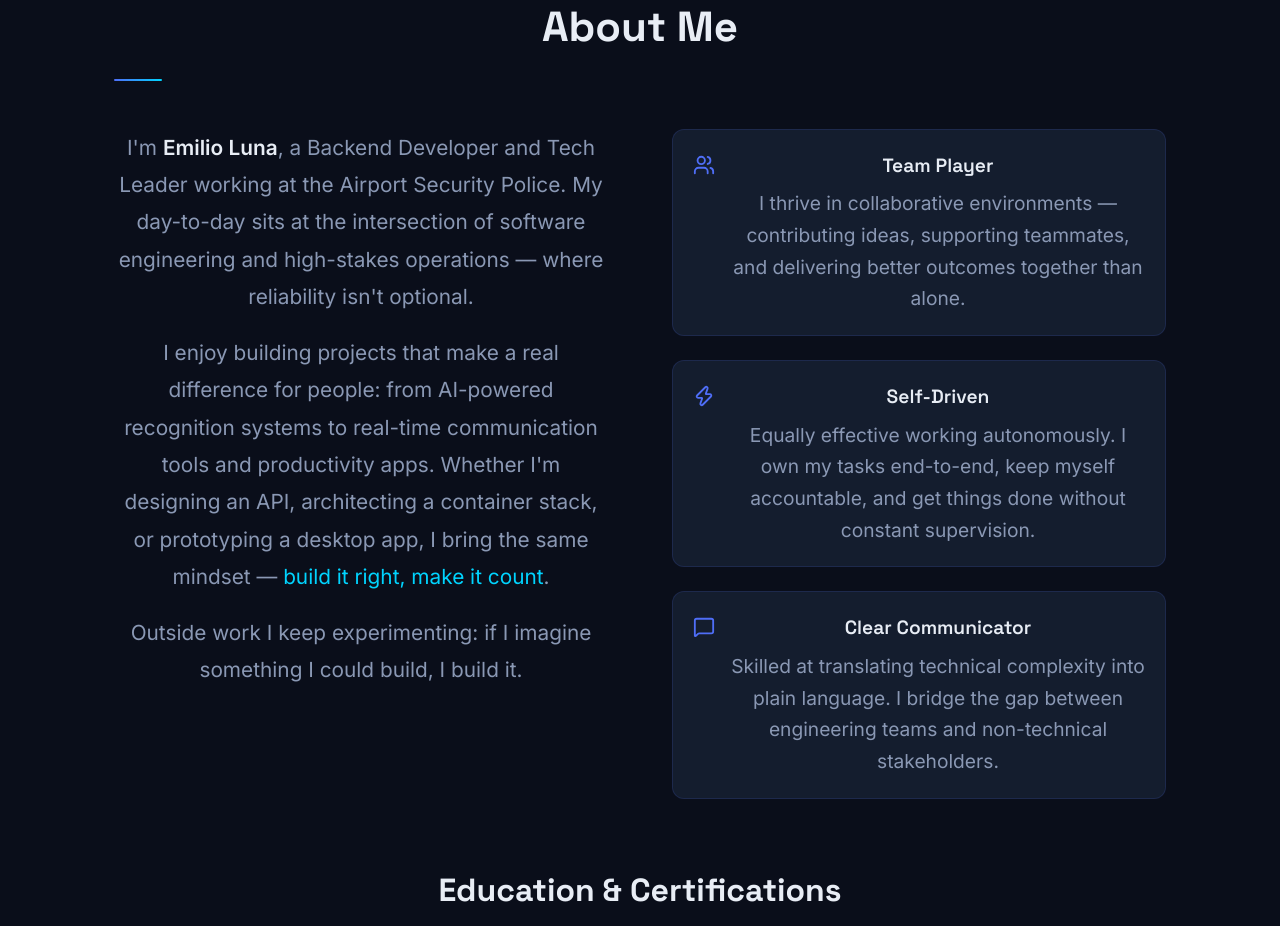
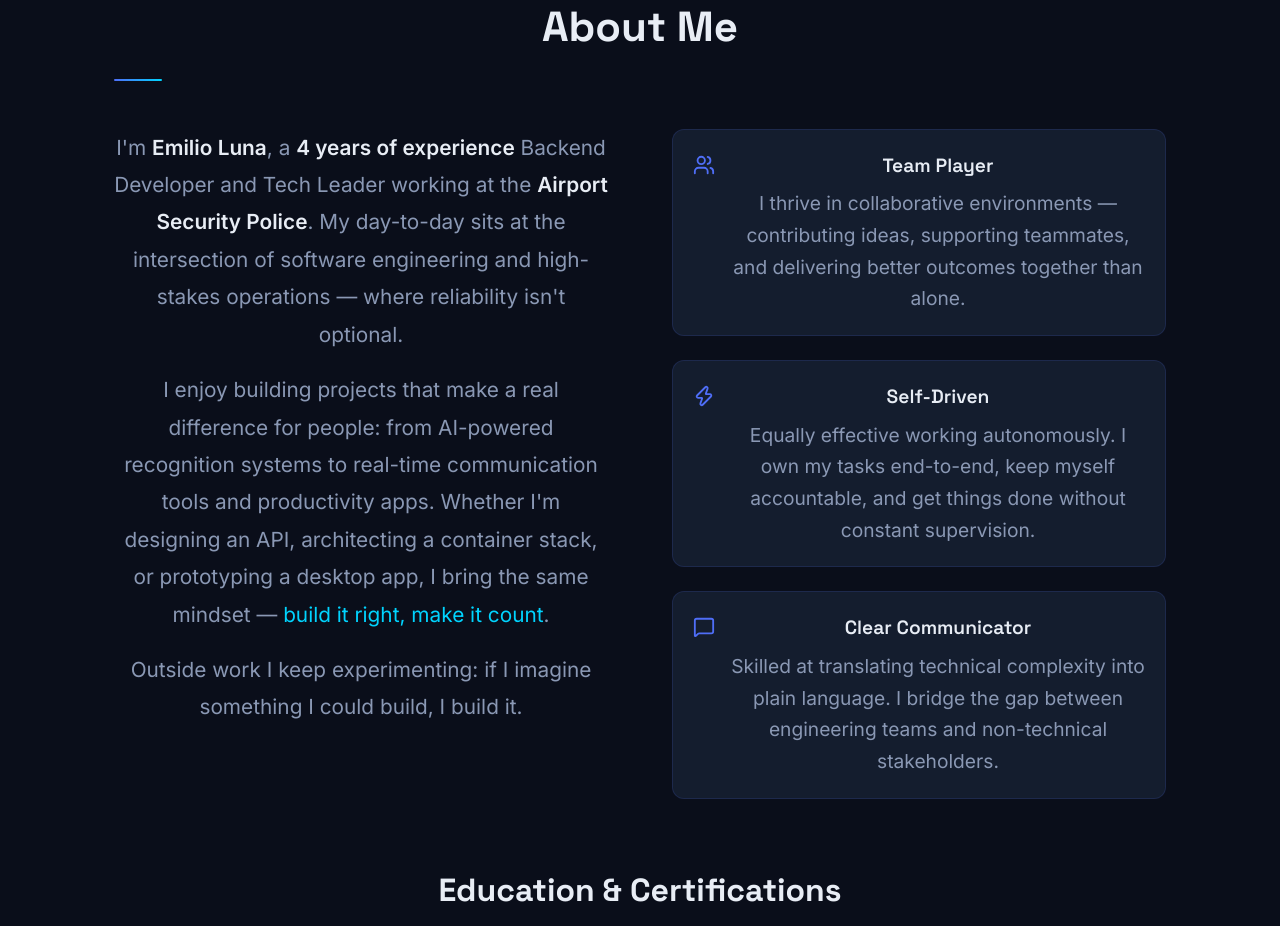
Before and after one commit to lumini-statio/portfolio, a React (Vite) app: page / in a window 1280 px wide. Shown: the part 980-1906 px from the top of the page. Built offline with nearby package versions, Linux system fonts and the light colour scheme; no server answers.

Commit message:
refactor: added experience on about

```diff
--- a/src/components/About.jsx
+++ b/src/components/About.jsx
@@ -54,7 +54,7 @@ const About = () => (
       <div className={styles.grid}>
         <div className={styles.bio}>
           <p>
-            I'm <strong>Emilio Luna</strong>, a Backend Developer and Tech Leader working at the Airport Security Police. My day-to-day sits at the intersection of software engineering and high-stakes operations — where reliability isn't optional.
+            I'm <strong>Emilio Luna</strong>, a <strong>4 years of experience</strong> Backend Developer and Tech Leader working at the <strong>Airport Security Police</strong>. My day-to-day sits at the intersection of software engineering and high-stakes operations — where reliability isn't optional.
           </p>
           <p>
             I enjoy building projects that make a real difference for people: from AI-powered recognition systems to real-time communication tools and productivity apps. Whether I'm designing an API, architecting a container stack, or prototyping a desktop app, I bring the same mindset — <em>build it right, make it count</em>.
```
